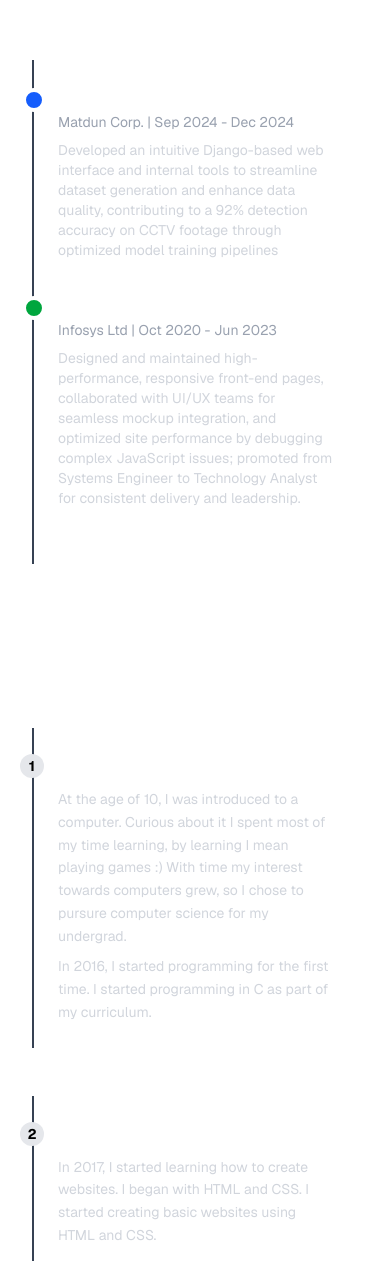
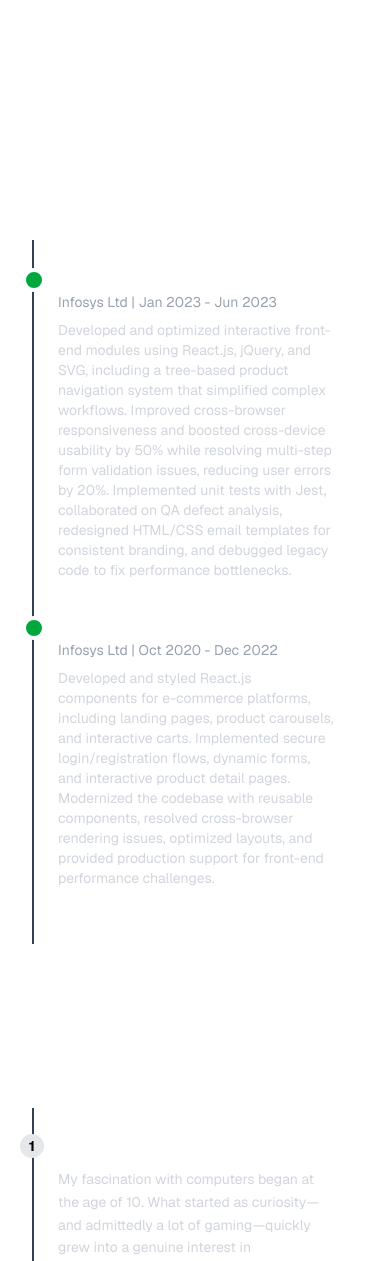
Before and after one commit to pranav605/portfolio_v2, a Next.js app: page /about in a window 390 px wide. Shown: the part 736-1997 px from the top of the page. Built offline with nearby package versions, Linux system fonts and the light colour scheme.

Commit message:
Updated content and fixed timelines

```diff
--- a/src/app/about/page.js
+++ b/src/app/about/page.js
@@ -7,17 +7,7 @@
         <div className='mb-5 max-w-[50rem] ml-auto mr-auto flex flex-col text-white mt-10'>
             <h1 className='text-xl sm:text-4xl font-bold mb-4'>About Me</h1>
             <div className='gap-2 flex flex-col p-6'>
-                <p>
-                    With over 3+ years of professional experience in Web Development, I specialize in building full-stack websites that are fast, minimalist, and user-friendly. My work emphasizes accessibility, performance optimization, and SEO to ensure seamless user experiences and strong search visibility.
-                </p>
-
-                <p>
-                    I&apos;m passionate about technology and love turning ideas into clean, functional web applications. Whether it&apos;s building custom APIs or fine-tuning a frontend interface, I enjoy the challenge of solving real-world problems through code. I believe in writing maintainable, efficient code and delivering solutions that not only work well but feel great to use.
-                </p>
-
-                <p>
-                    Originally from India and now based in Canada, I&apos;m always exploring new tech, frameworks, and tools to stay ahead in the fast-evolving world of web development. Outside of coding, you&apos;ll often find me playing ping pong, which helps me stay focused and energized. I value continuous learning, creative thinking, and building products that make a meaningful impact.
-                </p>
+                <p> With over 2+ years of professional experience in web development, I specialize in building high-performance, responsive, and accessible front-end applications using React.js, TypeScript, HTML5, CSS3, and SCSS. My work emphasizes cross-browser compatibility, WCAG accessibility standards, and performance optimization, ensuring seamless user experiences across desktop, tablet, and mobile devices. I also integrate SEO best practices to enhance visibility and discoverability for web applications. </p> <p> I am passionate about technology and enjoy turning ideas into scalable, maintainable, and user-friendly web applications. From designing interactive UI components and Kanban boards to integrating REST APIs and ensuring robust secure coding standards, I thrive on solving complex, real-world problems through clean and efficient code. I actively participate in Agile SDLC processes, collaborating with product owners, QA, and technical leads to deliver enterprise-grade solutions. </p> <p> Originally from India and now based in Canada, I continuously explore new frameworks, tools, and modern front-end techniques to stay ahead in the evolving world of web development. Beyond coding, I enjoy ping pong and team activities, which keep me energized and focused. I am committed to continuous learning, creative problem solving, and building web products that make a meaningful impact. </p>
             </div>
             <Experience />
             <StorySection />
--- a/src/components/Experience.jsx
+++ b/src/components/Experience.jsx
@@ -6,22 +6,29 @@
         <h1 className='text-xl sm:text-4xl font-bold'>Experience</h1>
         <ul className="mt-8 border-l-2 border-gray-700 p-6 m-4">
             <li className="mb-8 relative">
+                <div className="absolute -left-9 top-1 w-6 h-6 bg-green-600 rounded-full border-4 border-white"></div>
+                <h2 className="text-lg font-semibold">Technology Analyst (Frontend)</h2>
+                <span className="text-sm text-gray-400">Infosys Ltd | Jan 2023 - Jun 2023</span>
+                <p className="mt-2 text-gray-300">
+                    Developed and optimized interactive front-end modules using React.js, jQuery, and SVG, including a tree-based product navigation system that simplified complex workflows. Improved cross-browser responsiveness and boosted cross-device usability by 50% while resolving multi-step form validation issues, reducing user errors by 20%. Implemented unit tests with Jest, collaborated on QA defect analysis, redesigned HTML/CSS email templates for consistent branding, and debugged legacy code to fix performance bottlenecks.
+                </p>
+            </li>
+            <li className="mb-8 relative">
+                <div className="absolute -left-9 top-1 w-6 h-6 bg-green-600 rounded-full border-4 border-white"></div>
+                <h2 className="text-lg font-semibold">Systems Engineer (Frontend)</h2>
+                <span className="text-sm text-gray-400">Infosys Ltd | Oct 2020 - Dec 2022</span>
+                <p className="mt-2 text-gray-300">
+                    Developed and styled React.js components for e-commerce platforms, including landing pages, product carousels, and interactive carts. Implemented secure login/registration flows, dynamic forms, and interactive product detail pages. Modernized the codebase with reusable components, resolved cross-browser rendering issues, optimized layouts, and provided production support for front-end performance challenges.
+                </p>
+            </li>
+              {/* <li className="mb-8 relative">
                 <div className="absolute -left-9 top-1 w-6 h-6 bg-blue-600 rounded-full border-4 border-white"></div>
                 <h2 className="text-lg font-semibold">AI/CV Intern</h2>
                 <span className="text-sm text-gray-400">Matdun Corp. | Sep 2024 - Dec 2024</span>
                 <p className="mt-2 text-gray-300">
                     Developed an intuitive Django-based web interface and internal tools to streamline dataset generation and enhance data quality, contributing to a 92% detection accuracy on CCTV footage through optimized model training pipelines
                 </p>
-            </li>
-            <li className="mb-8 relative">
-                <div className="absolute -left-9 top-1 w-6 h-6 bg-green-600 rounded-full border-4 border-white"></div>
-                <h2 className="text-lg font-semibold">Technology Analyst (Full Stack)</h2>
-                <span className="text-sm text-gray-400">Infosys Ltd | Oct 2020 - Jun 2023</span>
-                <p className="mt-2 text-gray-300">
-                    Designed and maintained high-performance, responsive front-end pages, collaborated with UI/UX teams for seamless mockup integration, and optimized site performance by debugging complex JavaScript issues; promoted from Systems Engineer to Technology Analyst for consistent delivery and leadership.
-
-                </p>
-            </li>
+            </li> */}
         </ul>
     </div>
   )
--- a/src/components/NameCard.jsx
+++ b/src/components/NameCard.jsx
@@ -34,7 +34,7 @@
                     <h2 className="flex flex-row gap-1 items-center text-zinc-400"> <MapPinIcon height={20} width={20}/> Chatham, Ontario</h2>
                 </div>
                 <div className="gap-2">
-                    <span>I'm a 26-year-old Full-Stack Web Developer. I have been programming for more than 6 years, with professional experience of 3 years.</span>
+                    <span>I'm a 26-year-old Web Developer based in Canada. I have been programming for more than 6 years, with professional experience of 2+ years.</span>
                 </div>
             </div>
         </div>
--- a/src/components/StorySection.jsx
+++ b/src/components/StorySection.jsx
@@ -7,10 +7,10 @@
     content: (
       <>
         <p>
-          At the age of 10, I was introduced to a computer. Curious about it I spent most of my time learning, by learning I mean playing games :) With time my interest towards computers grew, so I chose to pursure computer science for my undergrad.
+          My fascination with computers began at the age of 10. What started as curiosity—and admittedly a lot of gaming—quickly grew into a genuine interest in understanding how computers work. This early passion led me to pursue a degree in Computer Science, where I formally began my journey into programming.
         </p>
         <p className="mt-2">
-          In 2016, I started programming for the first time. I started programming in C as part of my curriculum.{' '}
+          In 2016, I wrote my first lines of code in C as part of my undergraduate curriculum. This hands-on experience introduced me to problem-solving through programming and set the stage for exploring more complex technologies.
         </p>
       </>
     ),
@@ -20,7 +20,7 @@
     title: 'Web development',
     content: (
       <p>
-        In 2017, I started learning how to create websites. I began with HTML and CSS. I started creating basic websites using HTML and CSS.
+        By 2017, I had discovered web development. I started with HTML and CSS, building basic websites and experimenting with design and layout. This phase helped me understand the fundamentals of user interfaces and the importance of creating visually appealing, functional applications.
       </p>
     ),
   },
@@ -30,10 +30,10 @@
     content: (
       <>
         <p>
-          I started learning JavaScript in 2018 and built small programs like a digital piano to sharpen my skills. As my interest in web development grew, I began exploring various web technologies and frameworks.
+          In 2018, I began learning JavaScript, building small projects like a digital piano to practice and enhance my coding skills. As my interest in web development deepened, I explored various frameworks and modern web technologies.
         </p>
         <p className="mt-2">
-          In 2019, I created a <a href='https://github.com/pranav605' target='_blank' className='text-teal-400 hover:underline cursor-pointer'>GitHub</a> profile to share my projects and track my learning journey. Since then, I’ve been building web applications both personally and professionally, continuously improving my craft.
+          In 2019, I created a <a href='https://github.com/pranav605' target='_blank' className='text-teal-400 hover:underline cursor-pointer'>GitHub</a> profile to showcase my projects and track my learning journey. Since then, I have been building web applications both personally and professionally, continuously refining my craft.
         </p>
       </>
     ),
@@ -43,7 +43,7 @@
     title: 'And more',
     content: (
       <p>
-        I can create computer programs, mobile apps, web scrapers, and more. If you'd like to support me, feel free to give one of my repositories a star.
+        Today, my skill set extends beyond web development. I create computer programs, mobile apps, web scrapers, and more. I am passionate about solving real-world problems with technology and welcome anyone interested in supporting my work to explore my GitHub repositories.
       </p>
     ),
   },
```
Also changed, not shown: src/components/Technologies.jsx (+24 -21 lines).
